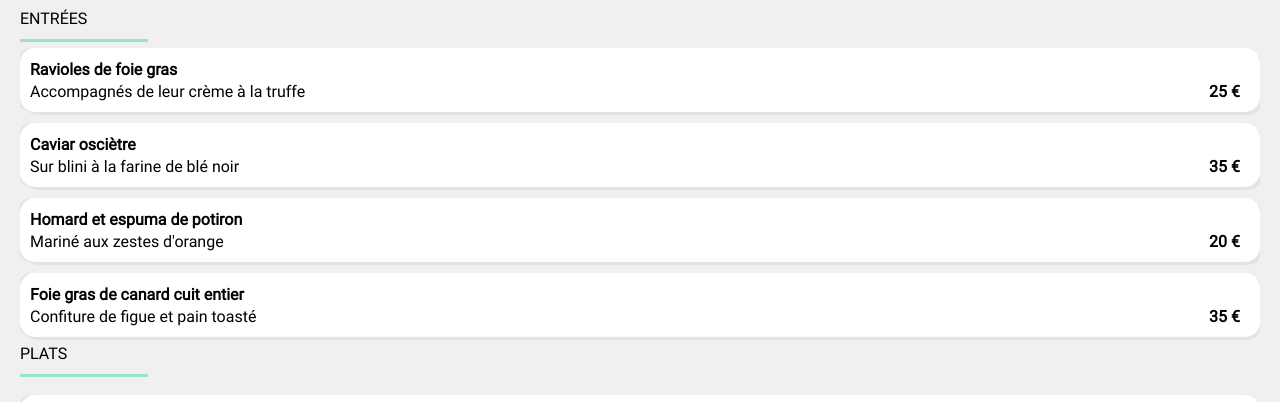
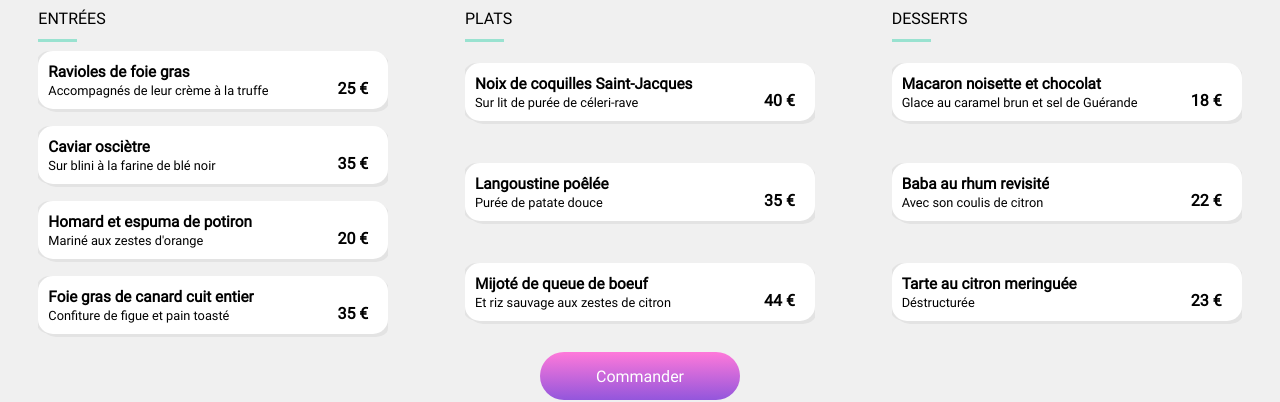
Before and after one commit to OlivierVermesse/OlivierVermesse_3_26022021, a website: page noteenchantee.html in a window 1280 px wide. Shown: the part 654-1056 px from the top of the page. Drawn offline with Linux system fonts and the light colour scheme.

Commit message:
responsive laptop

```diff
--- a/noteenchantee.html
+++ b/noteenchantee.html
@@ -33,68 +33,69 @@
 					</div>
 				</div>
 			</div>
-			<div class="rest_block__rest_menu__meal">
-				<div class="rest_block__rest_menu__meal__title">
+			<div class= "rest_block__rest_menu__type">
+				<div class="rest_block__rest_menu__type__meal">
+					<div class="rest_block__rest_menu__type__meal__title">
 						Entrées
 					</div>
-				<div class="rest_block__rest_menu__meal__title__barre">
+					<div class="rest_block__rest_menu__type__meal__title__barre">
 					</div>
-				<div class="rest_block__rest_menu__meal__choices">
-					<div class="rest_block__rest_menu__meal__choices__1">
-						<div class="rest_block__rest_menu__meal__choices__1__infos">
-							<div class="rest_block__rest_menu__meal__choices__1__infos__desc">
+					<div class="rest_block__rest_menu__type__meal__choices">
+						<div class="rest_block__rest_menu__type__meal__choices__1">
+							<div class="rest_block__rest_menu__type__meal__choices__1__infos">
+								<div class="rest_block__rest_menu__type__meal__choices__1__infos__desc">
 									<span>Ravioles de foie gras</span><br>Accompagnés de leur crème à la truffe
 								</div>
-							<div class="rest_block__rest_menu__meal__choices__1__infos__price">
+								<div class="rest_block__rest_menu__type__meal__choices__1__infos__price">
 									25 €
 								</div>
-							<div class="rest_block__rest_menu__meal__choices__1__check">
-								<div class="rest_block__rest_menu__meal__choices__1__check--icon">
+								<div class="rest_block__rest_menu__type__meal__choices__1__check">
+									<div class="rest_block__rest_menu__type__meal__choices__1__check--icon">
 										<i class="fas fa-check-circle fa-2x"></i>
 									</div>
 								</div>
 							</div>
 						</div>
-					<div class="rest_block__rest_menu__meal__choices__2">
-						<div class="rest_block__rest_menu__meal__choices__2__infos">
-							<div class="rest_block__rest_menu__meal__choices__2__infos__desc">
+						<div class="rest_block__rest_menu__type__meal__choices__2">
+							<div class="rest_block__rest_menu__type__meal__choices__2__infos">
+								<div class="rest_block__rest_menu__type__meal__choices__2__infos__desc">
 									<span>Caviar osciètre</span><br>Sur blini à la farine de blé noir
 								</div>
-							<div class="rest_block__rest_menu__meal__choices__2__infos__price">
+								<div class="rest_block__rest_menu__type__meal__choices__2__infos__price">
 									35 €
 								</div>
-							<div class="rest_block__rest_menu__meal__choices__2__check">
-								<div class="rest_block__rest_menu__meal__choices__2__check--icon">
+								<div class="rest_block__rest_menu__type__meal__choices__2__check">
+									<div class="rest_block__rest_menu__type__meal__choices__2__check--icon">
 										<i class="fas fa-check-circle fa-2x"></i>
 									</div>
 								</div>
 							</div>
 						</div>
-					<div class="rest_block__rest_menu__meal__choices__3">
-						<div class="rest_block__rest_menu__meal__choices__3__infos">
-							<div class="rest_block__rest_menu__meal__choices__3__infos__desc">
+						<div class="rest_block__rest_menu__type__meal__choices__3">
+							<div class="rest_block__rest_menu__type__meal__choices__3__infos">
+								<div class="rest_block__rest_menu__type__meal__choices__3__infos__desc">
 									<span>Homard et espuma de potiron</span><br>Mariné aux zestes d'orange
 								</div>
-							<div class="rest_block__rest_menu__meal__choices__3__infos__price">
+								<div class="rest_block__rest_menu__type__meal__choices__3__infos__price">
 									20 €
 								</div>
-							<div class="rest_block__rest_menu__meal__choices__3__check">
-								<div class="rest_block__rest_menu__meal__choices__3__check--icon">
+								<div class="rest_block__rest_menu__type__meal__choices__3__check">
+									<div class="rest_block__rest_menu__type__meal__choices__3__check--icon">
 										<i class="fas fa-check-circle fa-2x"></i>
 									</div>
 								</div>
 							</div>
 						</div>
-					<div class="rest_block__rest_menu__meal__choices__4">
-						<div class="rest_block__rest_menu__meal__choices__4__infos">
-							<div class="rest_block__rest_menu__meal__choices__4__infos__desc">
+						<div class="rest_block__rest_menu__type__meal__choices__4">
+							<div class="rest_block__rest_menu__type__meal__choices__4__infos">
+								<div class="rest_block__rest_menu__type__meal__choices__4__infos__desc">
 									<span>Foie gras de canard cuit entier</span><br>Confiture de figue et pain toasté
 								</div>
-							<div class="rest_block__rest_menu__meal__choices__4__infos__price">
+								<div class="rest_block__rest_menu__type__meal__choices__4__infos__price">
 									35 €
 								</div>
-							<div class="rest_block__rest_menu__meal__choices__4__check">
-								<div class="rest_block__rest_menu__meal__choices__4__check--icon">
+								<div class="rest_block__rest_menu__type__meal__choices__4__check">
+									<div class="rest_block__rest_menu__type__meal__choices__4__check--icon">
 										<i class="fas fa-check-circle fa-2x"></i>
 									</div>
 								</div>
@@ -102,53 +103,53 @@
 						</div>
 					</div>
 				</div>
-			<div class="rest_block__rest_menu__meal">
-				<div class="rest_block__rest_menu__meal__title">
+				<div class="rest_block__rest_menu__type__meal">
+					<div class="rest_block__rest_menu__type__meal__title">
 						Plats
 					</div>
-				<div class="rest_block__rest_menu__meal__title__barre">
+					<div class="rest_block__rest_menu__type__meal__title__barre">
 					</div>
-				<div class="rest_block__rest_menu__meal__choices">
-					<div class="rest_block__rest_menu__meal__choices__1">
-						<div class="rest_block__rest_menu__meal__choices__1__infos">
-							<div class="rest_block__rest_menu__meal__choices__1__infos__desc">
+					<div class="rest_block__rest_menu__type__meal__choices">
+						<div class="rest_block__rest_menu__type__meal__choices__1">
+							<div class="rest_block__rest_menu__type__meal__choices__1__infos">
+								<div class="rest_block__rest_menu__type__meal__choices__1__infos__desc">
 									<span>Noix de coquilles Saint-Jacques</span><br>Sur lit de purée de céleri-rave
 								</div>
-							<div class="rest_block__rest_menu__meal__choices__1__infos__price">
+								<div class="rest_block__rest_menu__type__meal__choices__1__infos__price">
 									40 €
 								</div>
-							<div class="rest_block__rest_menu__meal__choices__1__check">
-								<div class="rest_block__rest_menu__meal__choices__1__check--icon">
+								<div class="rest_block__rest_menu__type__meal__choices__1__check">
+									<div class="rest_block__rest_menu__type__meal__choices__1__check--icon">
 										<i class="fas fa-check-circle fa-2x"></i>
 									</div>
 								</div>
 							</div>
 						</div>
-					<div class="rest_block__rest_menu__meal__choices__2">
-						<div class="rest_block__rest_menu__meal__choices__2__infos">
-							<div class="rest_block__rest_menu__meal__choices__2__infos__desc">
+						<div class="rest_block__rest_menu__type__meal__choices__2">
+							<div class="rest_block__rest_menu__type__meal__choices__2__infos">
+								<div class="rest_block__rest_menu__type__meal__choices__2__infos__desc">
 									<span>Langoustine poêlée</span><br>Purée de patate douce
 								</div>
-							<div class="rest_block__rest_menu__meal__choices__2__infos__price">
+								<div class="rest_block__rest_menu__type__meal__choices__2__infos__price">
 									35 €
 								</div>
-							<div class="rest_block__rest_menu__meal__choices__2__check">
-								<div class="rest_block__rest_menu__meal__choices__2__check--icon">
+								<div class="rest_block__rest_menu__type__meal__choices__2__check">
+									<div class="rest_block__rest_menu__type__meal__choices__2__check--icon">
 										<i class="fas fa-check-circle fa-2x"></i>
 									</div>
 								</div>
 							</div>
 						</div>
-					<div class="rest_block__rest_menu__meal__choices__3">
-						<div class="rest_block__rest_menu__meal__choices__3__infos">
-							<div class="rest_block__rest_menu__meal__choices__3__infos__desc">
+						<div class="rest_block__rest_menu__type__meal__choices__3">
+							<div class="rest_block__rest_menu__type__meal__choices__3__infos">
+								<div class="rest_block__rest_menu__type__meal__choices__3__infos__desc">
 									<span>Mijoté de queue de boeuf</span><br>Et riz sauvage aux zestes de citron
 								</div>
-							<div class="rest_block__rest_menu__meal__choices__3__infos__price">
+								<div class="rest_block__rest_menu__type__meal__choices__3__infos__price">
 									44 €
 								</div>
-							<div class="rest_block__rest_menu__meal__choices__3__check">
-								<div class="rest_block__rest_menu__meal__choices__3__check--icon">
+								<div class="rest_block__rest_menu__type__meal__choices__3__check">
+									<div class="rest_block__rest_menu__type__meal__choices__3__check--icon">
 										<i class="fas fa-check-circle fa-2x"></i>
 									</div>
 								</div>
@@ -156,54 +157,55 @@
 						</div>
 					</div>
 				</div>
-			<div class="rest_block__rest_menu__meal">
-				<div class="rest_block__rest_menu__meal__title">
+				<div class="rest_block__rest_menu__type__meal">
+					<div class="rest_block__rest_menu__type__meal__title">
 						Desserts
 					</div>
-				<div class="rest_block__rest_menu__meal__title__barre">
+					<div class="rest_block__rest_menu__type__meal__title__barre">
 					</div>
-				<div class="rest_block__rest_menu__meal__choices">
-					<div class="rest_block__rest_menu__meal__choices__1">
-						<div class="rest_block__rest_menu__meal__choices__1__infos">
-							<div class="rest_block__rest_menu__meal__choices__1__infos__desc">
+					<div class="rest_block__rest_menu__type__meal__choices">
+						<div class="rest_block__rest_menu__type__meal__choices__1">
+							<div class="rest_block__rest_menu__type__meal__choices__1__infos">
+								<div class="rest_block__rest_menu__type__meal__choices__1__infos__desc">
 									<span>Macaron noisette et chocolat</span><br>Glace au caramel brun et sel de Guérande
 								</div>
-							<div class="rest_block__rest_menu__meal__choices__1__infos__price">
+								<div class="rest_block__rest_menu__type__meal__choices__1__infos__price">
 									18 €
 								</div>
-							<div class="rest_block__rest_menu__meal__choices__1__check">
-								<div class="rest_block__rest_menu__meal__choices__1__check--icon">
+								<div class="rest_block__rest_menu__type__meal__choices__1__check">
+									<div class="rest_block__rest_menu__type__meal__choices__1__check--icon">
 										<i class='fas fa-check-circle fa-2x'></i>
 									</div>
 								</div>
 							</div>
 						</div>
-					<div class="rest_block__rest_menu__meal__choices__2">
-						<div class="rest_block__rest_menu__meal__choices__2__infos">
-							<div class="rest_block__rest_menu__meal__choices__2__infos__desc">
+						<div class="rest_block__rest_menu__type__meal__choices__2">
+							<div class="rest_block__rest_menu__type__meal__choices__2__infos">
+								<div class="rest_block__rest_menu__type__meal__choices__2__infos__desc">
 									<span>Baba au rhum revisité</span><br>Avec son coulis de citron
 								</div>
-							<div class="rest_block__rest_menu__meal__choices__2__infos__price">
+								<div class="rest_block__rest_menu__type__meal__choices__2__infos__price">
 									22 €
 								</div>
-							<div class="rest_block__rest_menu__meal__choices__2__check">
-								<div class="rest_block__rest_menu__meal__choices__2__check--icon">
+								<div class="rest_block__rest_menu__type__meal__choices__2__check">
+									<div class="rest_block__rest_menu__type__meal__choices__2__check--icon">
 										<i class="fas fa-check-circle fa-2x"></i>
 									</div>
 								</div>
 							</div>
 						</div>
-					<div class="rest_block__rest_menu__meal__choices__3">
-						<div class="rest_block__rest_menu__meal__choices__3__infos">
-							<div class="rest_block__rest_menu__meal__choices__3__infos__desc">
+						<div class="rest_block__rest_menu__type__meal__choices__3">
+							<div class="rest_block__rest_menu__type__meal__choices__3__infos">
+								<div class="rest_block__rest_menu__type__meal__choices__3__infos__desc">
 									<span>Tarte au citron meringuée</span><br>Déstructurée
 								</div>
-							<div class="rest_block__rest_menu__meal__choices__3__infos__price">
+								<div class="rest_block__rest_menu__type__meal__choices__3__infos__price">
 									23 €
 								</div>
-							<div class="rest_block__rest_menu__meal__choices__3__check">
-								<div class="rest_block__rest_menu__meal__choices__3__check--icon">
+								<div class="rest_block__rest_menu__type__meal__choices__3__check">
+									<div class="rest_block__rest_menu__type__meal__choices__3__check--icon">
 										<i class="fas fa-check-circle fa-2x"></i>
+									</div>
 								</div>
 							</div>
 						</div>
--- a/scss/components/_menus.scss
+++ b/scss/components/_menus.scss
@@ -9,6 +9,12 @@
         border-radius: $radius-corner-top;
         &__title{
             border-radius: $radius-corner-top;
+            }
+        &__type{
+            @include laptop{
+                display: flex;
+                flex-direction: row;
+                justify-content: space-around;
             }
             &__meal{
                 &__title{
@@ -30,6 +36,9 @@
                     margin: 0 $padding-margin-prim 0 $padding-margin-prim;
                     border-radius: $radius-corner;
                     overflow: hidden;
+                    @include laptop{
+                        width: 350px;
+                    }
                     @for $i from 1 to 5 {
                         &__#{$i} {
                         @include menu_list;
@@ -40,7 +49,9 @@
                         animation-delay:  #{$i/4}s;
                         }
                     }
+
                 }
             }
         }
     }
+}
```
Also changed, not shown: alafrancaise.html (+68 -66 lines), delicedessens.html (+68 -66 lines), lapalette.html (+68 -66 lines), scss/abstracts/_mixins.scss (+6 -1 lines), public/css/style.css, 1 other file. Lines whose indentation alone changed are shown as unchanged.
